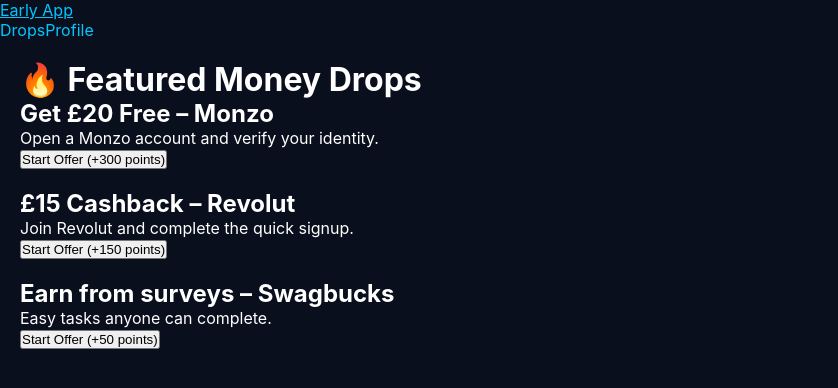
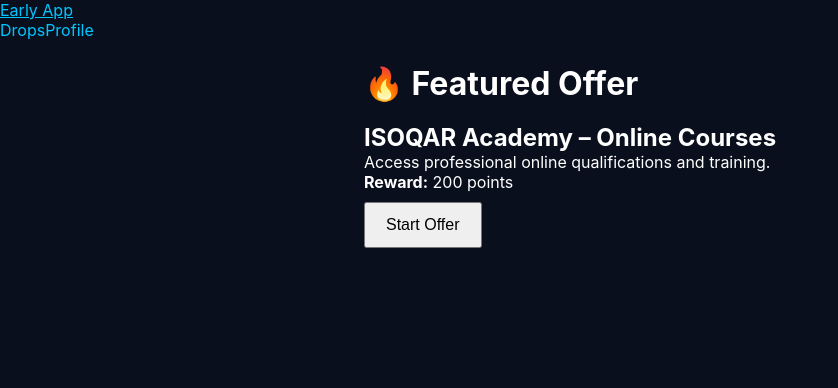
Before and after one commit to dantheman88/early-app, a Next.js app: page /drops in a window 1280 px wide. Shown: the top 388 px of the page, without its empty margins (0-838 px from the left). Built offline with nearby package versions, Linux system fonts and the light colour scheme.

Commit message:
Update drops.js

```diff
--- a/pages/drops.js
+++ b/pages/drops.js
@@ -1,42 +1,36 @@
 export default function DropsPage() {
-  const offers = [
-    {
-      id: 1,
-      title: "Get £20 Free – Monzo",
-      description: "Open a Monzo account and verify your identity.",
-      points: 300,
-    },
-    {
-      id: 2,
-      title: "£15 Cashback – Revolut",
-      description: "Join Revolut and complete the quick signup.",
-      points: 150,
-    },
-    {
-      id: 3,
-      title: "Earn from surveys – Swagbucks",
-      description: "Easy tasks anyone can complete.",
-      points: 50,
-    },
-  ];
+  const offer = {
+    id: 1,
+    title: "ISOQAR Academy – Online Courses",
+    description: "Access professional online qualifications and training.",
+    points: 200,
+  };
 
-  const trackClick = (offer) => {
+  const trackClick = () => {
     window.location.href = `/api/track?offerId=${offer.id}`;
   };
 
   return (
-    <div style={{ padding: 20 }}>
-      <h1>🔥 Featured Money Drops</h1>
+    <div style={{ padding: 24, maxWidth: 600, margin: "0 auto" }}>
+      <h1>🔥 Featured Offer</h1>
 
-      {offers.map((offer) => (
-        <div key={offer.id} style={{ marginBottom: 20 }}>
-          <h2>{offer.title}</h2>
-          <p>{offer.description}</p>
-          <button onClick={() => trackClick(offer)}>
-            Start Offer (+{offer.points} points)
-          </button>
-        </div>
-      ))}
+      <div style={{ marginTop: 20 }}>
+        <h2>{offer.title}</h2>
+        <p>{offer.description}</p>
+        <p><strong>Reward:</strong> {offer.points} points</p>
+
+        <button
+          onClick={trackClick}
+          style={{
+            padding: "12px 20px",
+            fontSize: 16,
+            cursor: "pointer",
+            marginTop: 10,
+          }}
+        >
+          Start Offer
+        </button>
+      </div>
     </div>
   );
 }
```
